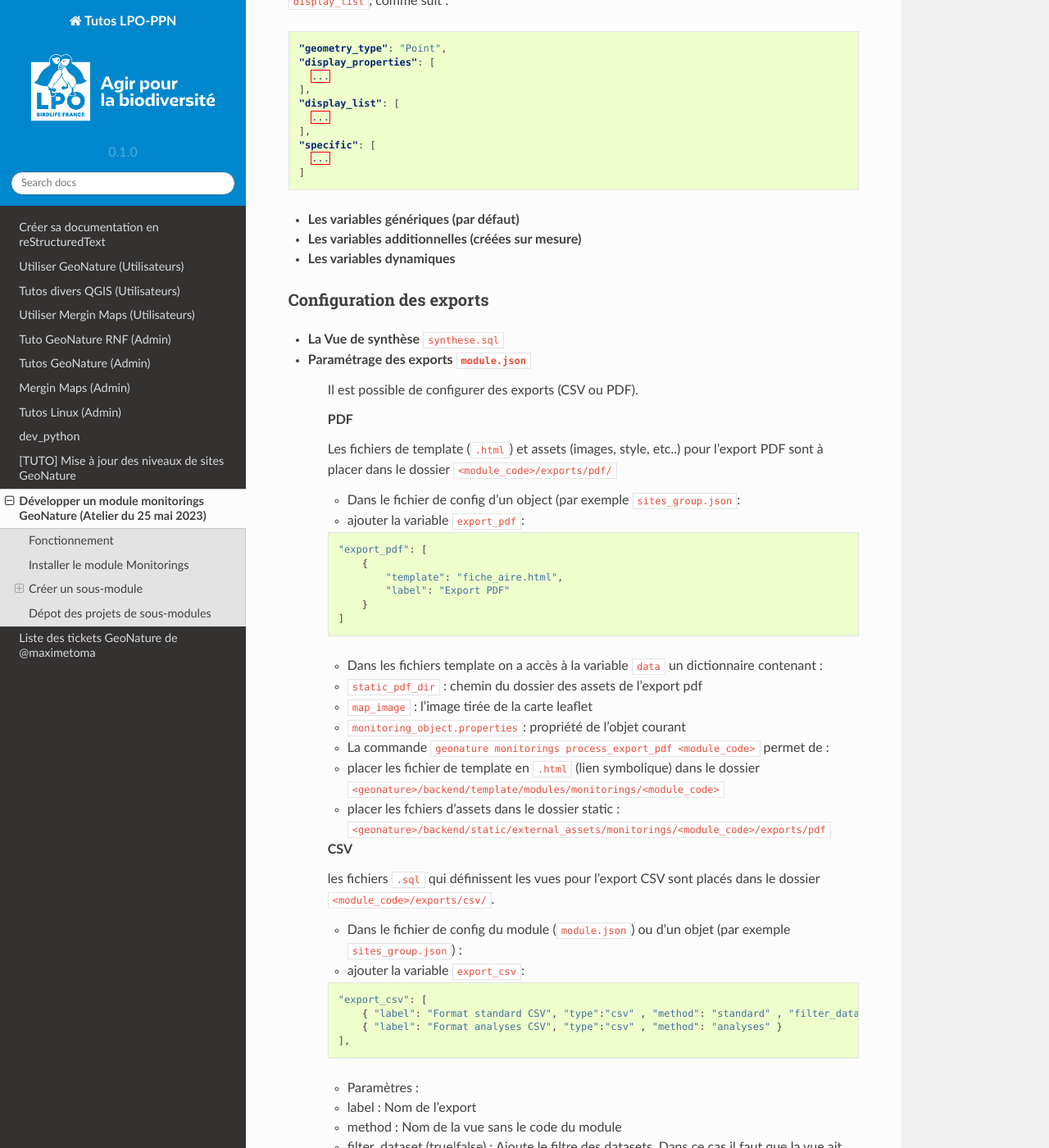
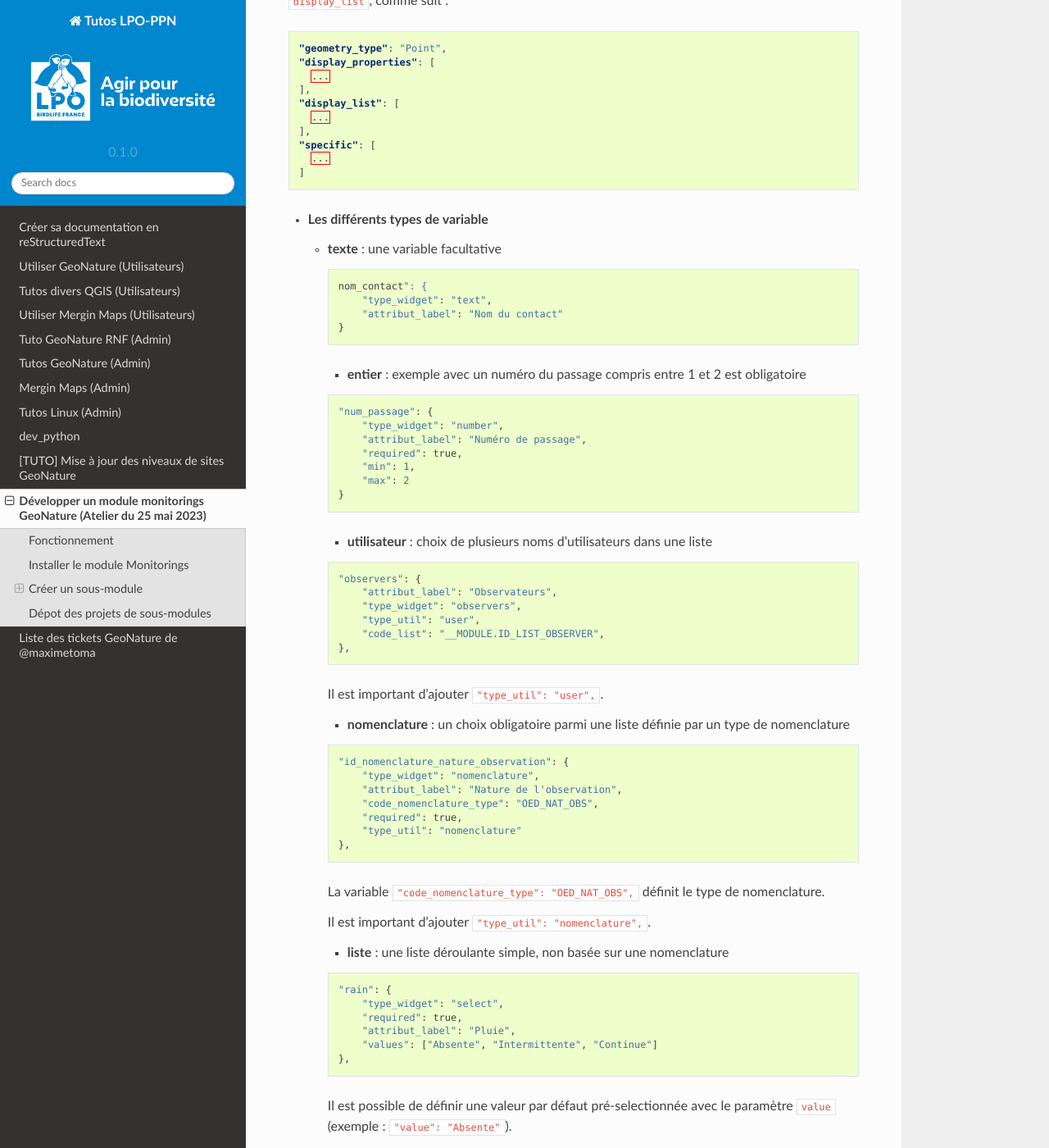
Before and after one commit to LPO-PPN/documention_ppn, a Sphinx documentation site: the page built from docs/source/gn_monitoring.rst, in a window 1280 px wide and 1400 px high, scrolled down 5449 px. Shown: the whole window at 82% size. Built offline with Sphinx 7.4.7 and the Read the Docs theme 2.0.0, drawn with Linux system fonts in a browser that asks for light colours; some of the changed text lies outside the part shown.

Commit message:
Update gn_monitoring.rst

```diff
--- a/docs/source/gn_monitoring.rst
+++ b/docs/source/gn_monitoring.rst
@@ -356,11 +356,121 @@ Pour définir ses propres variables (ou modifier des variables déjà présentes
     ...
   ]
 
-- **Les variables génériques (par défaut)**
+- **Les différents types de variable**
 
-- **Les variables additionnelles (créées sur mesure)**
+  * **texte** : une variable facultative
+
+    ::
+
+          nom_contact": {
+              "type_widget": "text",
+              "attribut_label": "Nom du contact"
+          }
+
+    * **entier** : exemple avec un numéro du passage compris entre 1 et 2 est obligatoire
+
+    ::
+
+            "num_passage": {
+                "type_widget": "number",
+                "attribut_label": "Numéro de passage",
+                "required": true,
+                "min": 1,
+                "max": 2
+            }
+
+    * **utilisateur** : choix de plusieurs noms d'utilisateurs dans une liste
+
+    ::
+
+            "observers": {
+                "attribut_label": "Observateurs",
+                "type_widget": "observers",
+                "type_util": "user",
+                "code_list": "__MODULE.ID_LIST_OBSERVER",
+            },
+
+    Il est important d'ajouter ``"type_util": "user",``.
+
+    * **nomenclature** : un choix obligatoire parmi une liste définie par un type de nomenclature
+
+    ::
+
+            "id_nomenclature_nature_observation": {
+                "type_widget": "nomenclature",
+                "attribut_label": "Nature de l'observation",
+                "code_nomenclature_type": "OED_NAT_OBS",
+                "required": true,
+                "type_util": "nomenclature"
+            },
+
+    La variable ``"code_nomenclature_type": "OED_NAT_OBS",`` définit le type de nomenclature.
+
+    Il est important d'ajouter ``"type_util": "nomenclature",``.
+
+    * **liste** : une liste déroulante simple, non basée sur une nomenclature
+
+    ::
+
+            "rain": {
+                "type_widget": "select",
+                "required": true,
+                "attribut_label": "Pluie",
+                "values": ["Absente", "Intermittente", "Continue"]
+            },
+
+    Il est possible de définir une valeur par défaut pré-selectionnée avec le paramètre ``value`` (exemple : ``"value": "Absente"``).
+
+    * **radio** : bouton radio pour un choix unique parmi plusieurs possibilités
+
+    ::
+
+            "beginner": {
+                "type_widget": "radio",
+                "attribut_label": "Débutant",
+                "values": ["Oui", "Non"]
+            },
+
+    * **taxonomie** : une liste de taxons
+
+    ::
+
+            "cd_nom": {
+                "type_widget": "taxonomy",
+                "attribut_label": "Taxon",
+                "type_util": "taxonomy",
+                "required": true,
+                "id_list": "__MODULE.ID_LIST_TAXONOMY"
+            },
+
+    La variable ``"id_list": "__MODULE.ID_LIST_TAXONOMY"`` définit la liste de taxon.
+
+    Il est important d'ajouter ``"type_util": "taxonomy",``.
+
+    * **dataset** : une liste de jeux de données
+
+    ::
+
+            "id_dataset": {
+                "type_widget": "dataset",
+                "attribut_label": "Jeu de données",
+                "type_util": "dataset",
+                "required": true,
+                "module_code": "__MODULE.MODULE_CODE",
+            },
+
+    La variable ``"module_code": "__MODULE.MODULE_CODE"`` permet de selectionner uniquement les jeux de données associés au module.
+
+    Il est important d'ajouter ``"type_util": "dataset",``.
 
 - **Les variables dynamiques**
+
+
+.. IMPORTANT::
+
+    **Si les noms de champ sont strictement identiques** aux champs en dur dans les tables du schéma `gn_monitoring`, les données renseignées avec ses champs seront inscrits dans les chamsp correspondants.
+
+    **Dans le cas contraire**, les données seront stockés au format `jsonb` dans le champ ``data`` des tables `t_sites_group`, `t_site_complements`, `t_visit_complements`, `t_observation_complements`, ou `t_observation_details`
 
 Configuration des exports
 ~~~~~~~~~~~~~~~~~~~~~~~~~
```
